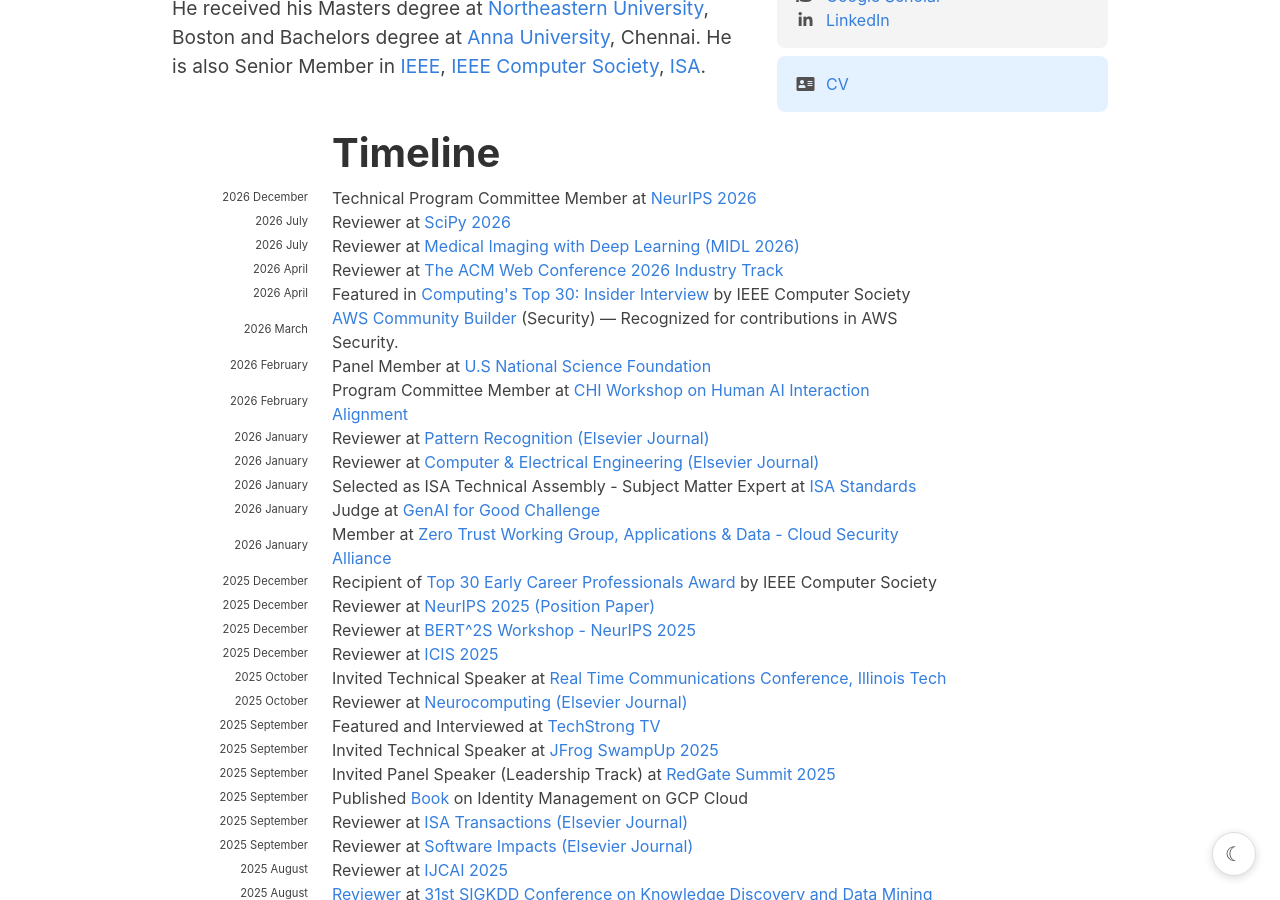
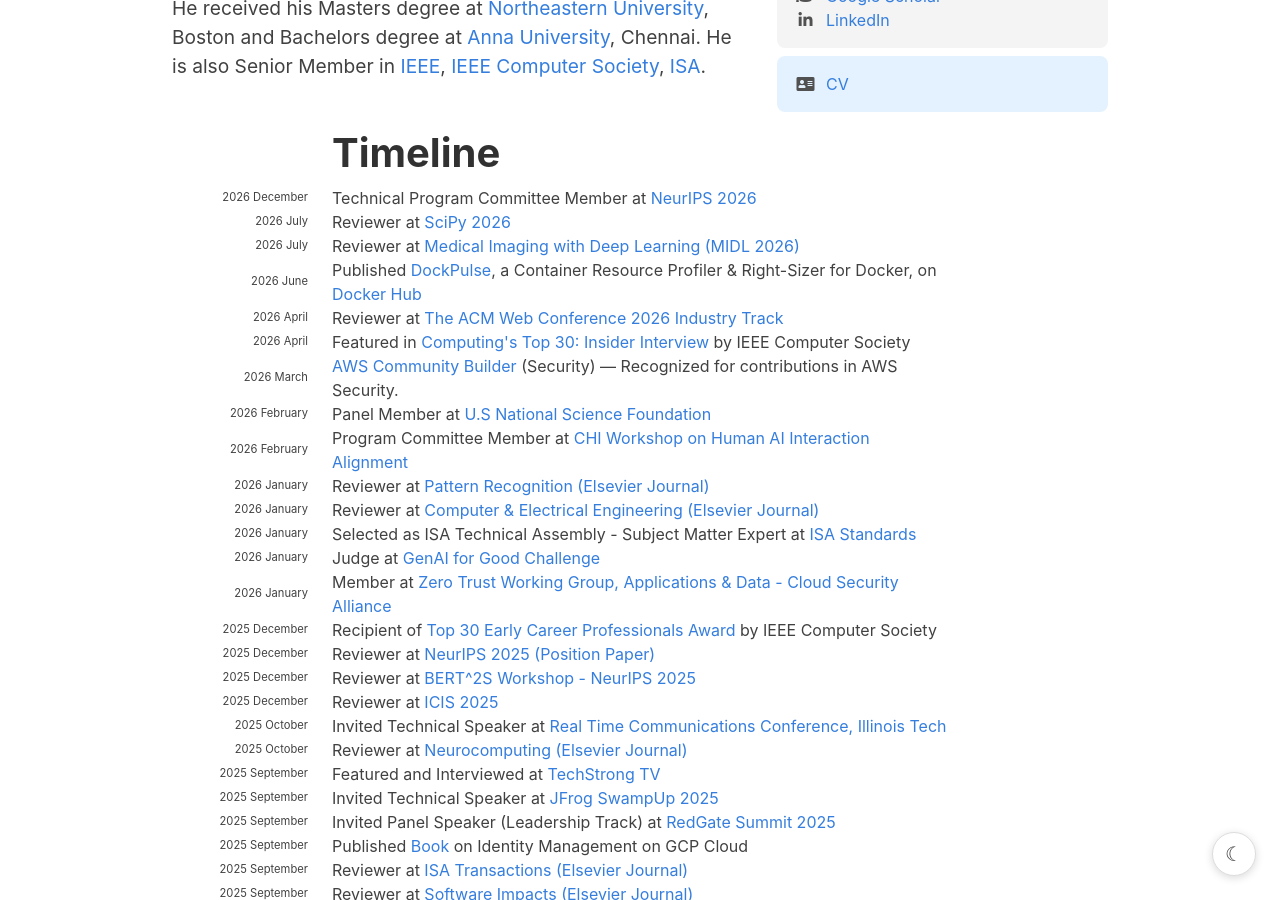
Before and after one commit to hariharanragothaman/hariharanragothaman.github.io, a Jekyll site: the page built from index.md, in a window 1280 px wide and 900 px high, scrolled down 700 px. Built offline with Jekyll 4.4.1, drawn with Linux system fonts in a browser that asks for light colours; nearby versions of some CDN libraries; some web fonts are replaced.

Commit message:
Add DockPulse publication to news.
Co-authored-by: Cursor <cursoragent@cursor.com>

```diff
--- a/_data/news.yaml
+++ b/_data/news.yaml
@@ -17,6 +17,12 @@
 - year: 2026
   year-extra: July
   description: Reviewer at  <a href="https://2026.midl.io/"> Medical Imaging with Deep Learning (MIDL 2026) </a>
+
+#-------------------------------------------- June  ------------------------------------------------------------------------------------------------------------------------------------------------------
+
+- year: 2026
+  year-extra: June
+  description: Published <a href="https://github.com/hariharanragothaman/dockpulse">DockPulse</a>, a Container Resource Profiler & Right-Sizer for Docker, on <a href="https://hub.docker.com/repository/docker/hariharanragothaman/dockpulse/general">Docker Hub</a>
 
 - year: 2026
   year-extra: April
```
